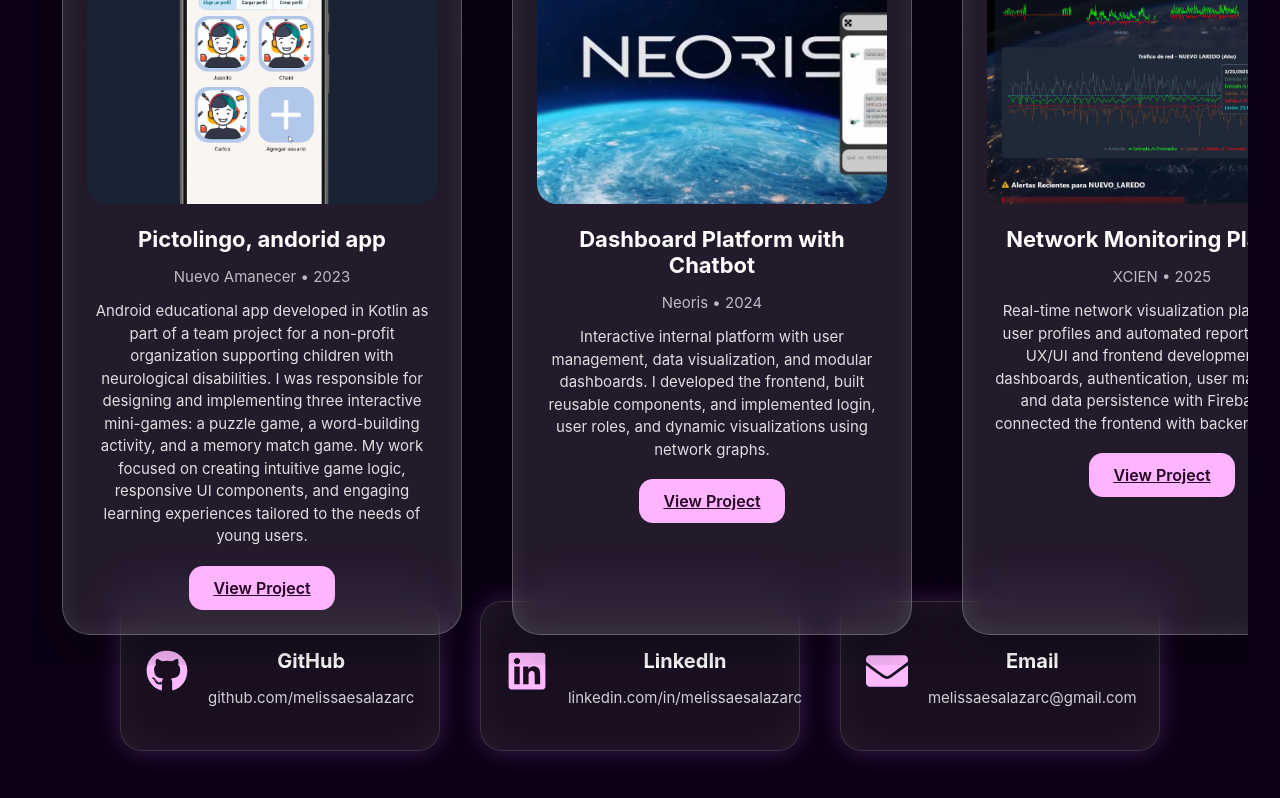
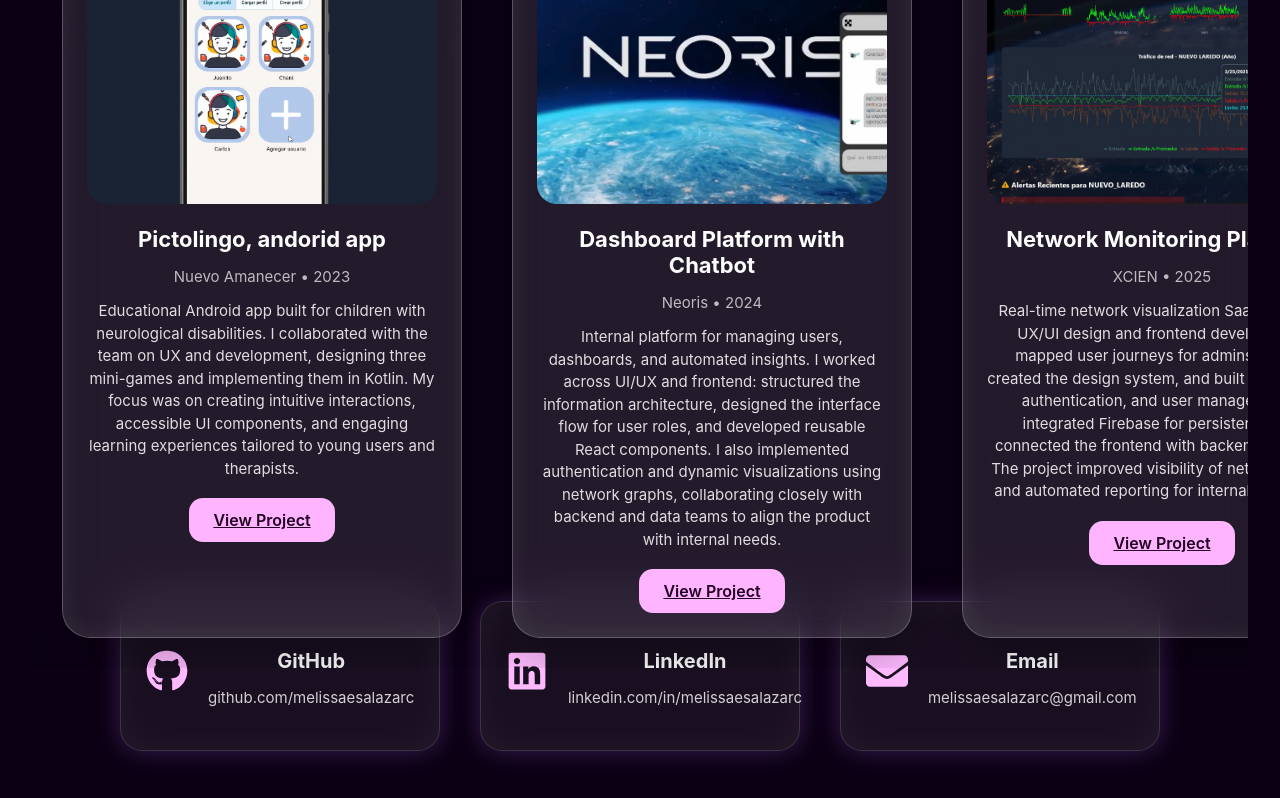
Before and after one commit to melissaesalazarc/melissa-s-portafolio, a React (Vite) app in the folder my-portfolio/: page / in a window 1280 px wide. Shown: the part 2061-2859 px from the top of the page. Built offline with nearby package versions, Linux system fonts and the light colour scheme.

Commit message:
projects updates

```diff
--- a/my-portfolio/src/components/3dcarousel.tsx
+++ b/my-portfolio/src/components/3dcarousel.tsx
@@ -18,28 +18,28 @@
     {
       title: "Pictolingo, andorid app",
       company: "Nuevo Amanecer • 2023",
-      description: "Android educational app developed in Kotlin as part of a team project for a non-profit organization supporting children with neurological disabilities. I was responsible for designing and implementing three interactive mini-games: a puzzle game, a word-building activity, and a memory match game. My work focused on creating intuitive game logic, responsive UI components, and engaging learning experiences tailored to the needs of young users.",
+      description: "Educational Android app built for children with neurological disabilities. I collaborated with the team on UX and development, designing three mini-games and implementing them in Kotlin. My focus was on creating intuitive interactions, accessible UI components, and engaging learning experiences tailored to young users and therapists.",
       image: pictolingo,
-      url: "https://youtu.be/H0J7G12T8KI",
+      url: "https://youtu.be/2j5H3laLR_c",
     },
     {
       title: "Dashboard Platform with Chatbot",
       company: "Neoris • 2024",
-      description: "Interactive internal platform with user management, data visualization, and modular dashboards. I developed the frontend, built reusable components, and implemented login, user roles, and dynamic visualizations using network graphs.",
+      description: "Internal platform for managing users, dashboards, and automated insights. I worked across UI/UX and frontend: structured the information architecture, designed the interface flow for user roles, and developed reusable React components. I also implemented authentication and dynamic visualizations using network graphs, collaborating closely with backend and data teams to align the product with internal needs.",
       image: neorisImg,
       url: "https://youtu.be/H0J7G12T8KI",
     },
     {
       title: "Network Monitoring Platform",
       company: "XCIEN • 2025",
-      description: "Real-time network visualization platform with user profiles and automated reports. I led the UX/UI and frontend development, built dashboards, authentication, user management, and data persistence with Firebase, and connected the frontend with backend services.",
+      description: "Real-time network visualization SaaS. I led the UX/UI design and frontend development: mapped user journeys for admins/clients, created the design system, and built dashboards, authentication, and user management. I integrated Firebase for persistence and connected the frontend with backend services. The project improved visibility of network health and automated reporting for internal operations",
       image: xcienImg,
       url: "https://youtu.be/T3WI1LJKO6g",
     },
     {
       title: "Business Website",
       company: "Comercializadora BAEMI • 2025",
-      description: "Responsive website showcasing company history, services, and product catalog. I designed the information architecture, created the UI system, and built a clean, fast interface optimized for clarity and cross-device navigation.",
+      description: "Responsive corporate website highlighting company history, services, and product catalog. I defined the site structure, designed the UI system, and built a clean, fast interface optimized for clarity and cross-device navigation. I collaborated with the business owner to refine content priorities and ensure the product supported their sales goals.",
       image: baemiImg,
       url: "https://www.baemigroup.com/",
     },
```
